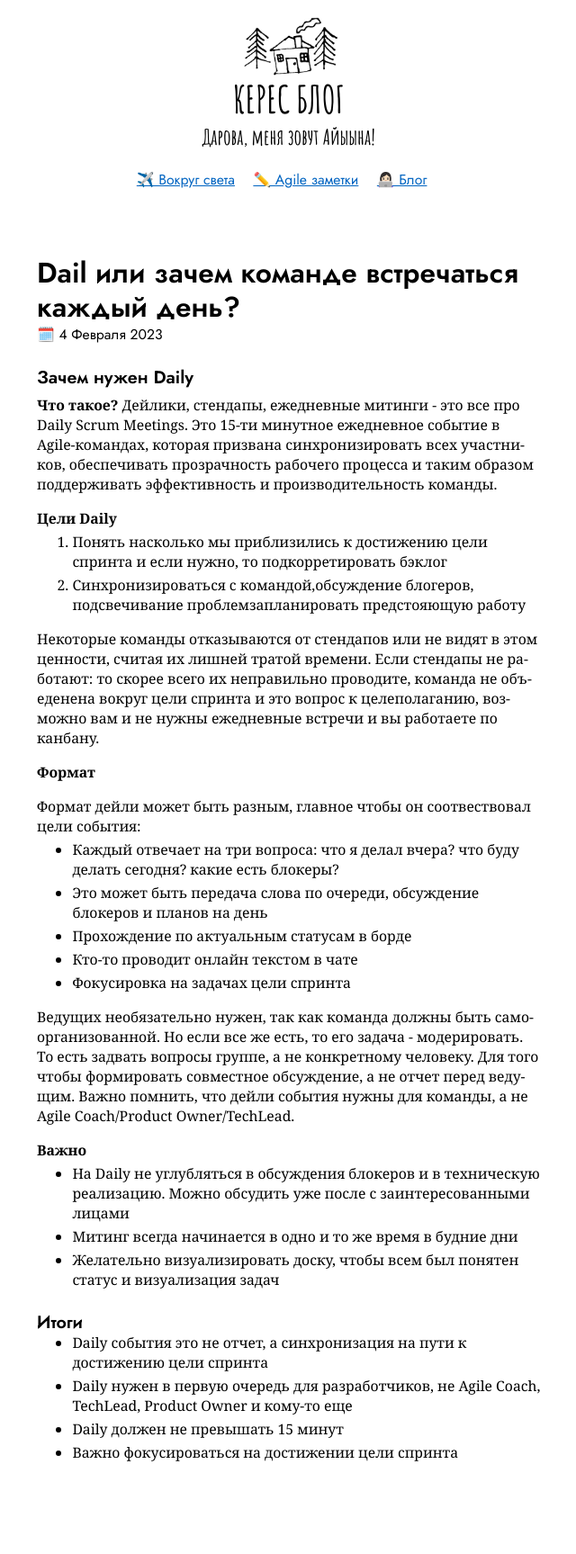
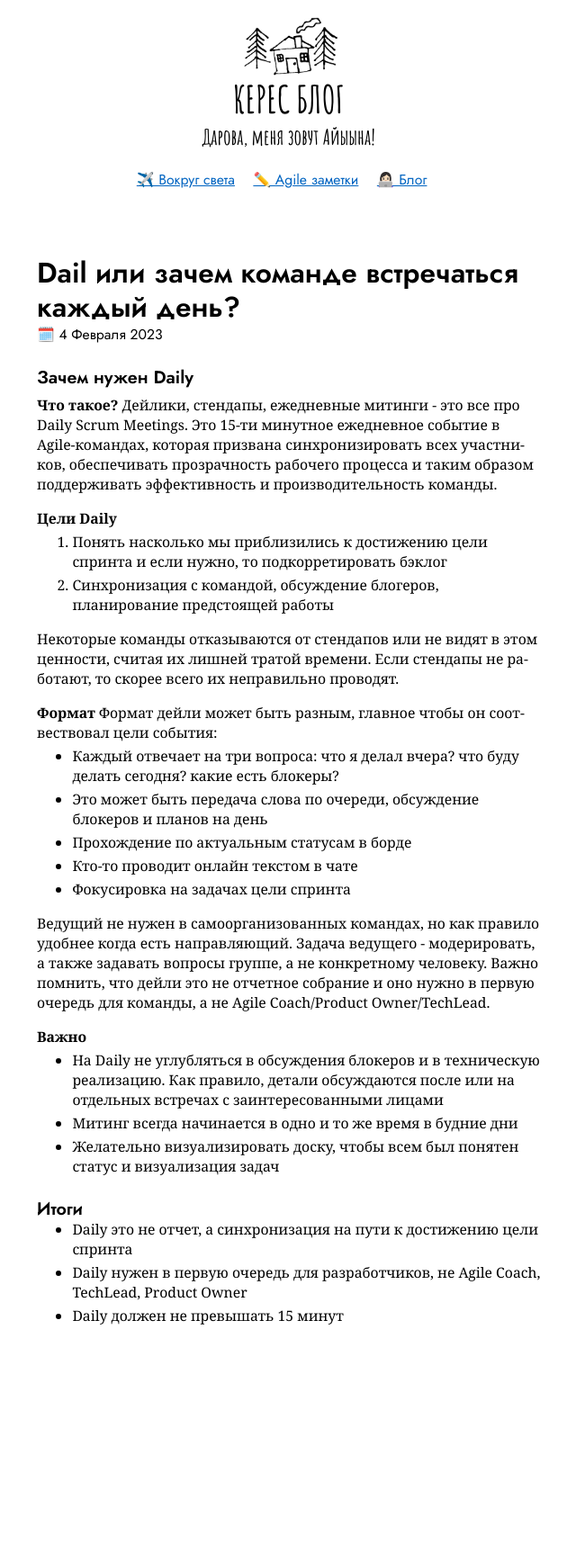
Before and after one commit to keresm/keresaina.github.io, a Jekyll site: the page built from _posts/2023-02-04-daily.md, in a window 1280 px wide. Shown: the whole page at 90% size, without its empty margins (319-959 px from the left). Built offline with Jekyll 4.4.1, drawn with Linux system fonts in a browser that asks for light colours; after the commit the page ends 1575 px from its top, so only the background shows below that.

Commit message:
Update 2023-02-04-daily.md

```diff
--- a/_posts/2023-02-04-daily.md
+++ b/_posts/2023-02-04-daily.md
@@ -10,14 +10,13 @@ date:   2023-02-04
 
 **Цели Daily**
 1. Понять насколько мы приблизились к достижению цели спринта и если нужно, то подкорретировать бэклог
-2. Синхронизироваться с командой,обсуждение блогеров, подсвечивание проблемзапланировать предстояющую работу
+2. Синхронизация с командой, обсуждение блогеров, планирование предстоящей работы
 
 Некоторые команды отказываются от стендапов или не видят в этом ценности, считая их лишней тратой времени.
-Если стендапы не работают: то скорее всего их неправильно проводите, команда не объеденена вокруг цели спринта и это вопрос к целеполаганию, возможно вам и не нужны ежедневные встречи и вы работаете по канбану.
+Если стендапы не работают, то скорее всего их неправильно проводят.
 
 
 **Формат**
-
 Формат дейли может быть разным, главное чтобы он соотвествовал цели события:
 - Каждый отвечает на три вопроса: что я делал вчера? что буду делать сегодня? какие есть блокеры?
 - Это может быть передача слова по очереди, обсуждение блокеров и планов на день
@@ -25,18 +24,14 @@ date:   2023-02-04
 - Кто-то проводит онлайн текстом в чате
 - Фокусировка на задачах цели спринта
 
-Ведущих необязательно нужен, так как команда должны быть самоорганизованной. Но если все же есть, то его задача - модерировать. То есть задвать вопросы группе, а не конкретному человеку.
-Для того чтобы формировать совместное обсуждение, а не отчет перед ведущим.
-Важно помнить, что дейли события нужны для команды, а не Agile Coach/Product Owner/TechLead.
+Ведущий не нужен в самоорганизованных командах, но как правило удобнее когда есть направляющий. Задача ведущего - модерировать, а также задавать вопросы группе, а не конкретному человеку.  Важно помнить, что дейли это не отчетное собрание и оно нужно в первую очередь для команды, а не Agile Coach/Product Owner/TechLead.
 
 **Важно**
-- На Daily не углубляться в обсуждения блокеров и в техническую реализацию. Можно обсудить уже после с заинтересованными лицами
+- На Daily не углубляться в обсуждения блокеров и в техническую реализацию. Как правило, детали обсуждаются после или на отдельных встречах с заинтересованными лицами
 - Митинг всегда начинается в одно и то же время в будние дни
 - Желательно визуализировать доску, чтобы всем был понятен статус и визуализация задач
 
 ### Итоги
-
-- Daily события это не отчет, а синхронизация на пути к достижению цели спринта
-- Daily нужен в первую очередь для разработчиков, не Agile Coach, TechLead, Product Owner и кому-то еще
+- Daily это не отчет, а синхронизация на пути к достижению цели спринта
+- Daily нужен в первую очередь для разработчиков, не Agile Coach, TechLead, Product Owner
 - Daily должен не превышать 15 минут
-- Важно фокусироваться на достижении цели спринта
```
